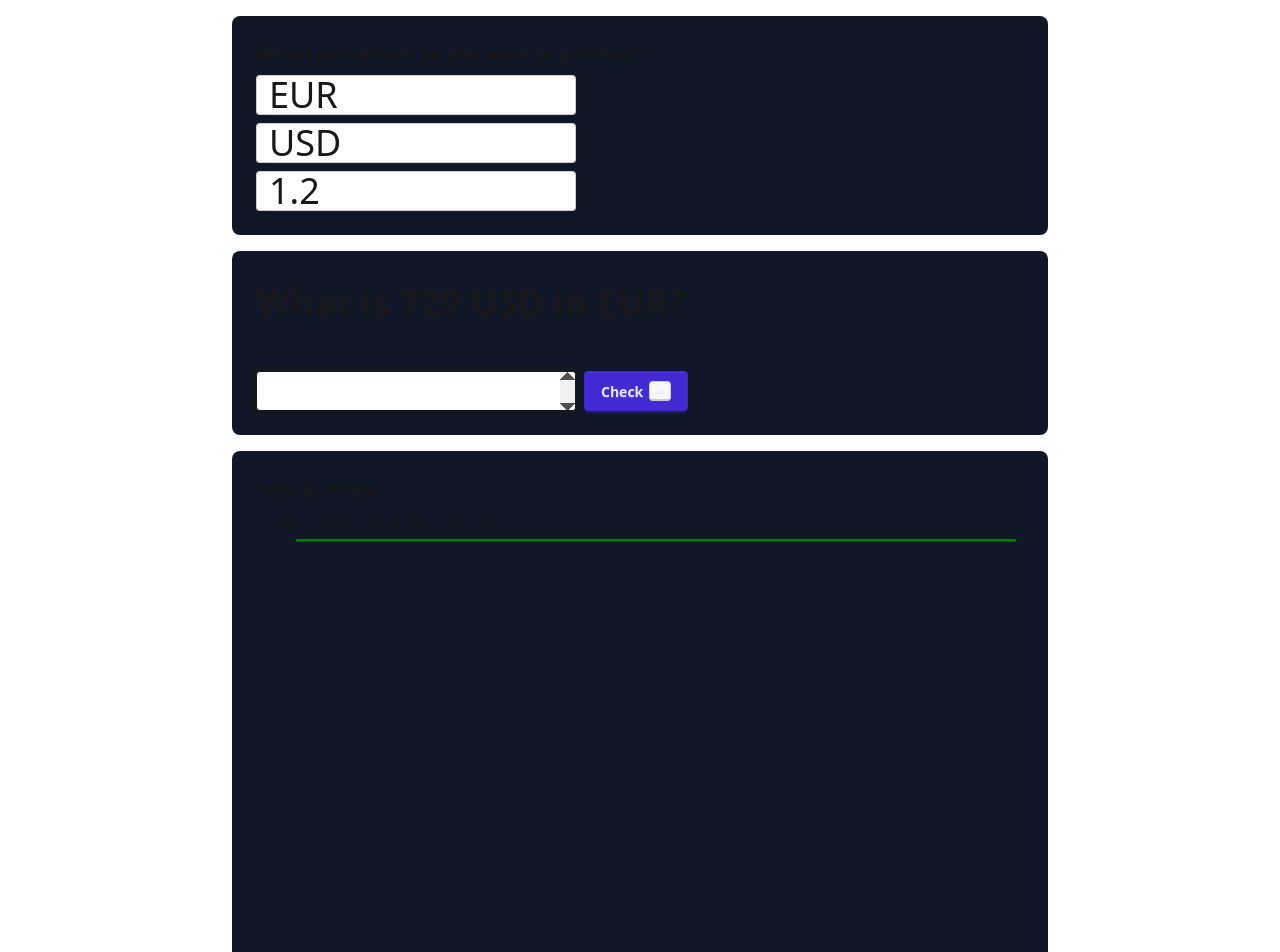
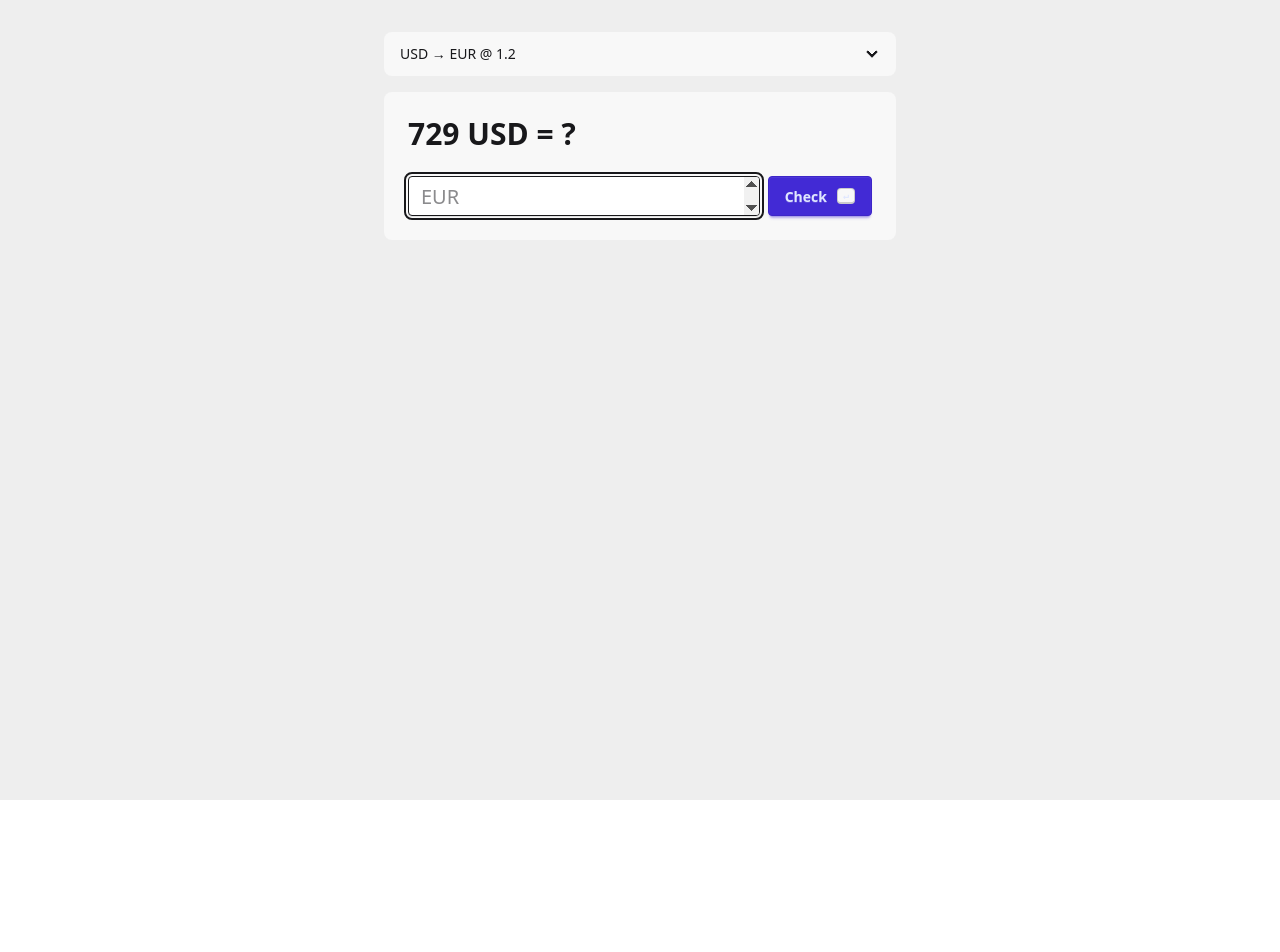
Before and after one commit to koljapluemer/currency-conversion-practice, a Vue app: page / in a window 1280 px wide. Shown: the top 952 px of the page. After the commit the page ends 800 px from the top, so only its background shows below. Built offline with nearby package versions, Linux system fonts and the light colour scheme.

Commit message:
add better feedback, improve UI

```diff
--- a/index.html
+++ b/index.html
@@ -10,7 +10,7 @@
 </head>
 
 <body>
-  <div id="app" class="flex flex-col items-center"></div>
+  <div id="app"></div>
   <script type="module" src="/src/main.js"></script>
   <script data-goatcounter="https://currency.goatcounter.com/count" async src="//gc.zgo.at/count.js"></script>
 </body>
--- a/src/App.vue
+++ b/src/App.vue
@@ -53,9 +53,15 @@ function evaluateScore() {
   generateRandomExercise();
 }
 
-const width = 800;
-const height = 400;
-const margin = 40;
+const width = 400;
+const height = 200;
+const margin = 24;
+
+const currentError = computed(() => {
+  if (guess.value == null || !isRevealed.value) return null;
+  const correct = dividend.value / divisor.value;
+  return ((guess.value - correct) / correct) * 100;
+});
 
 // use the numbers of objects in results as maxX, but maximally the last 20
 const maxX = computed(() => Math.max(20, results.value.length));
@@ -87,49 +93,61 @@ const scaleY = computed(() => {
 </script>
 
 <template>
-  <main class="">
-    <div class="card m-4 bg-gray-900">
-      <div class="card-body">
-        <h2 class="card-title">Which conversion do you want to practice?</h2>
-        <!-- name of first, name of second, conversion rate (free input fields) -->
+  <main class="min-h-screen bg-base-300 p-4 md:p-8">
+    <div class="mx-auto max-w-lg flex flex-col gap-4">
+
+      <!-- Config: collapsible, compact -->
+      <details class="collapse collapse-arrow bg-base-200 rounded-box">
+        <summary class="collapse-title text-sm font-medium py-3 min-h-0">
+          {{ foreignCurrency }} → {{ homeCurrency }} @ {{ divisor }}
+        </summary>
+        <div class="collapse-content flex flex-col gap-2 pb-4">
+          <div class="flex gap-2">
             <input
               type="text"
-          class="input p2 text-4xl"
-          placeholder="Home currency"
-          v-model="homeCurrency"
+              class="input input-sm flex-1"
+              placeholder="Foreign"
+              v-model="foreignCurrency"
             />
             <input
               type="text"
-          class="input p2 text-4xl"
-          placeholder="Foreign currency"
-          v-model="foreignCurrency"
+              class="input input-sm flex-1"
+              placeholder="Home"
+              v-model="homeCurrency"
             />
+          </div>
           <input
             type="number"
-          class="input p2 text-4xl"
-          placeholder="Conversion rate"
+            class="input input-sm"
+            placeholder="Rate"
             v-model="divisor"
+            step="0.01"
           />
         </div>
+      </details>
+
+      <!-- Exercise: prominent -->
+      <div class="card bg-base-200">
+        <div class="card-body gap-4 p-6">
+          <h2 class="text-2xl md:text-3xl font-bold">
+            {{ dividend }} {{ foreignCurrency }} = ?
+          </h2>
+
+          <div v-if="isRevealed" class="text-lg opacity-80">
+            You guessed <span class="font-semibold">{{ guess }}</span>.
+            It's <span class="font-semibold text-primary">{{ (dividend / divisor).toFixed(2) }}</span> {{ homeCurrency }}.
+            <span class="block text-sm mt-1" :class="Math.abs(currentError) < 1 ? 'text-success' : ''">
+              <template v-if="Math.abs(currentError) < 1">Spot on!</template>
+              <template v-else>{{ Math.abs(currentError).toFixed(0) }}% too {{ currentError > 0 ? 'high' : 'low' }}</template>
+            </span>
           </div>
 
-    <div class="card m-4 bg-gray-900">
-      <div class="card-body">
-        <h2 class="card-title my-2 text-4xl">
-          What is {{ dividend }} {{ foreignCurrency }} in {{ homeCurrency }}?
-        </h2>
-        <div :class="{ hidden: !isRevealed }" class="flex items-center gap-2">
-          <p class="my-2 text-4xl">
-            You guessed {{ guess }} {{ homeCurrency }}.
-            <!-- round to two digits after point -->
-            It's {{ (dividend / divisor).toFixed(2) }} {{ homeCurrency }}
-          </p>
-        </div>
-        <div class="card-actions mt-6 pt-2 w-full">
+          <div class="flex gap-2 mt-2">
             <input
               ref="guessInput"
               type="number"
-            class="input p2 text-4xl"
+              class="input input-bordered flex-1 text-xl"
+              :placeholder="homeCurrency"
               v-model="guess"
               v-if="!isRevealed"
               @keyup.enter="guess != null && (isRevealed = true)"
@@ -139,47 +157,55 @@ const scaleY = computed(() => {
               @click="isRevealed = true"
               v-if="!isRevealed"
             >
-            Check <kbd class="kbd kbd-sm">↵</kbd>
+              Check <kbd class="kbd kbd-xs ml-1">↵</kbd>
             </button>
-          <button class="btn btn-primary" @click="evaluateScore" v-else>
-            Next Exercise <kbd class="kbd kbd-sm">↵</kbd>
+            <button class="btn btn-primary flex-1" @click="evaluateScore" v-else>
+              Next <kbd class="kbd kbd-xs ml-1">↵</kbd>
             </button>
           </div>
         </div>
       </div>
 
-    <div class="card m-4 bg-gray-900">
-      <div class="card-body">
-        <h2 class="card-title">Your Guesses</h2>
-        <p>Perfect guesses are on the green line.</p>
-
-        <div class="max-w-screen-md" id="svg-wrapper">
-          <svg :width="width" :height="height" class="p4">
-            <!-- draw a horizontal green line at 0 -->
+      <!-- Graph: minimal -->
+      <div class="card bg-base-200" v-if="results.length || isRevealed">
+        <div class="card-body p-4">
+          <svg
+            :viewBox="`0 0 ${width} ${height}`"
+            class="w-full h-auto"
+            preserveAspectRatio="xMidYMid meet"
+          >
+            <!-- Zero line -->
             <line
               :x1="margin"
               :y1="scaleY(0)"
               :x2="width - margin"
               :y2="scaleY(0)"
-              stroke="green"
-              stroke-width="5"
+              class="stroke-base-content/20"
+              stroke-width="1"
             />
 
-            <!-- Draw data points -->
-            <!-- maximally use the last 20 results -->
-            <!-- get x value from position in results -->
-            <!-- get y value from missedByPercent -->
+            <!-- Data points -->
             <circle
               v-for="(point, index) in results.slice(-20)"
               :key="index"
               :cx="scaleX(index)"
               :cy="scaleY(point.missedByPercent)"
-              :r="12"
-              fill="#7a29e9"
+              r="4"
+              class="fill-primary"
+            />
+
+            <!-- Current guess (white) -->
+            <circle
+              v-if="isRevealed && currentError != null"
+              :cx="scaleX(results.length)"
+              :cy="scaleY(currentError)"
+              r="5"
+              fill="white"
             />
           </svg>
         </div>
       </div>
+
     </div>
   </main>
 </template>
```
Also changed, not shown: screenshot.png (added). Lines whose indentation alone changed are shown as unchanged.
